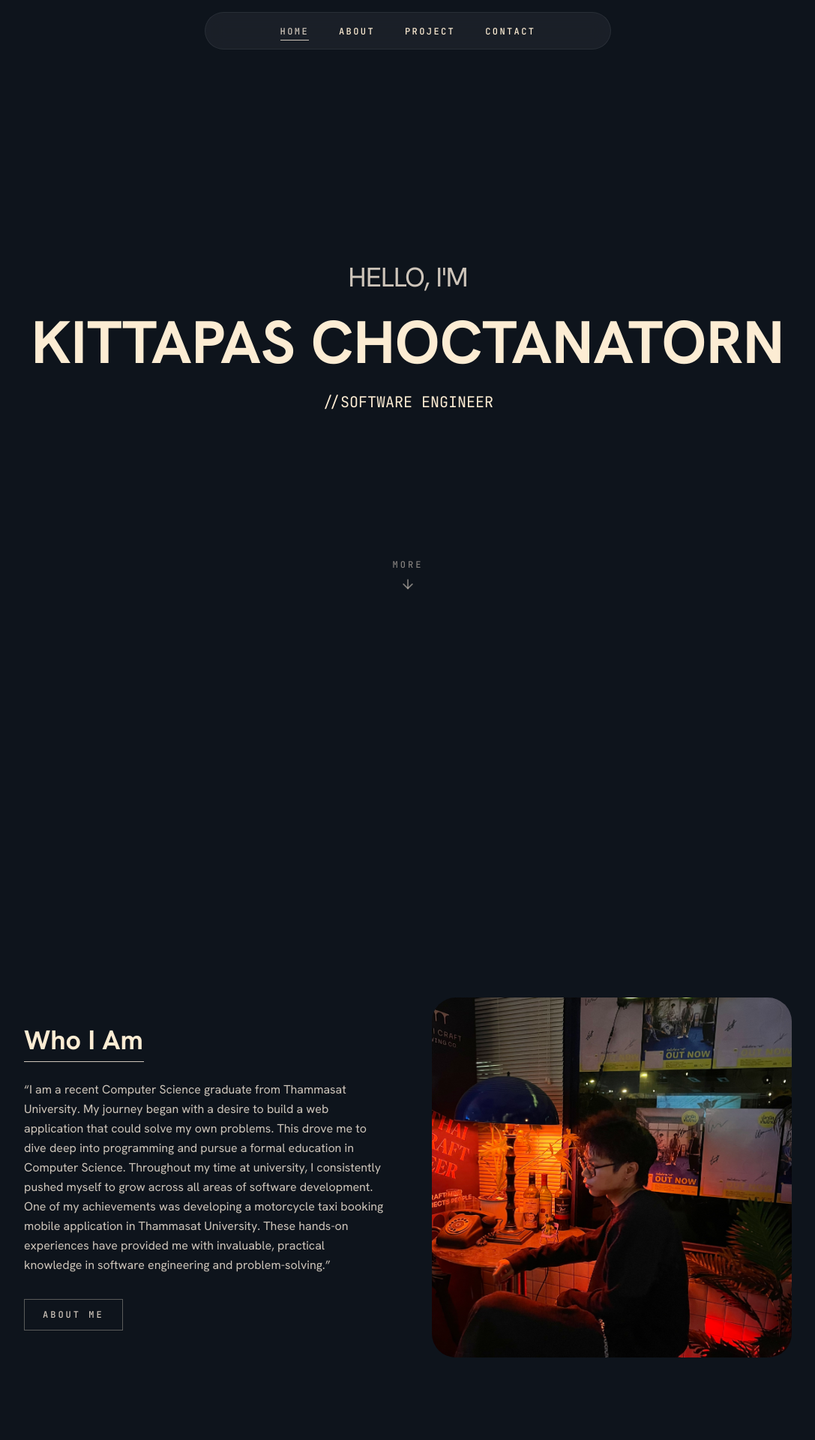
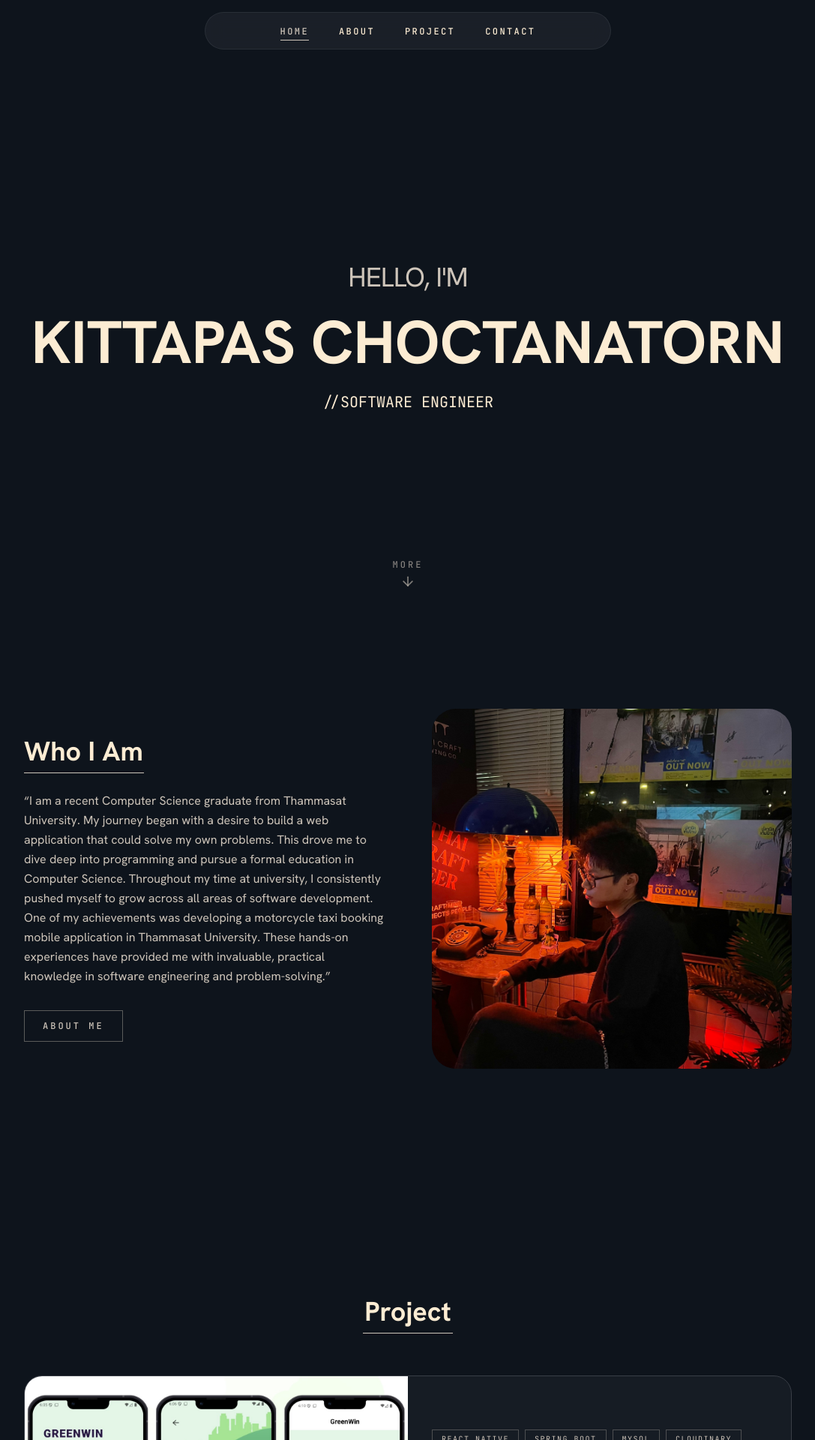
Before and after one commit to Premeeii/portfolio, a Next.js app: page / in a window 1280 px wide. Shown: the top 1920 px of the page at 75% size, without its empty margins (96-1183 px from the left). Built offline with nearby package versions, Linux system fonts and the light colour scheme.

Commit message:
maintain blur animation when scroll

```diff
--- a/src/app/page.tsx
+++ b/src/app/page.tsx
@@ -82,7 +82,7 @@ export default function Home() {
       </ScrollPushBack>
 
       {/* ─── Who I Am Section ─── */}
-      <ScrollPushBack scrollHeight={1.5}>
+      <ScrollPushBack scrollHeight={2}>
         <section id="content" className="flex min-h-[calc(100dvh-65px)] items-center px-6 py-10 sm:py-32">
           <div className="mx-auto grid max-w-5xl items-center gap-6 lg:grid-cols-2 lg:gap-16 ">
             <motion.div
--- a/src/components/ScrollPushBack.tsx
+++ b/src/components/ScrollPushBack.tsx
@@ -27,7 +27,7 @@ export default function ScrollPushBack({
 
   const scale = useTransform(scrollYProgress, [0, 0.5, 1], [1, 0.95, 0.85]);
   const opacity = useTransform(scrollYProgress, [0, 0.5, 1], [1, 0.85, 0.3]);
-  const blur = useTransform(scrollYProgress, [0, 0.5, 1], [0, 1.5, 8]);
+  const blur = useTransform(scrollYProgress, [0, 0.5, 1], [0, 0.5, 8]);
   const y = useTransform(scrollYProgress, [0, 1], [0, -30]);
 
   const filterValue = useTransform(blur, (v) => `blur(${v}px)`);
@@ -35,7 +35,7 @@ export default function ScrollPushBack({
   return (
     <div
       ref={wrapperRef}
-      style={{ minHeight: `${scrollHeight * 100}vh` }}
+      style={{ minHeight: `${scrollHeight * 50}vh` }}
       className="relative"
     >
       <motion.div
```
